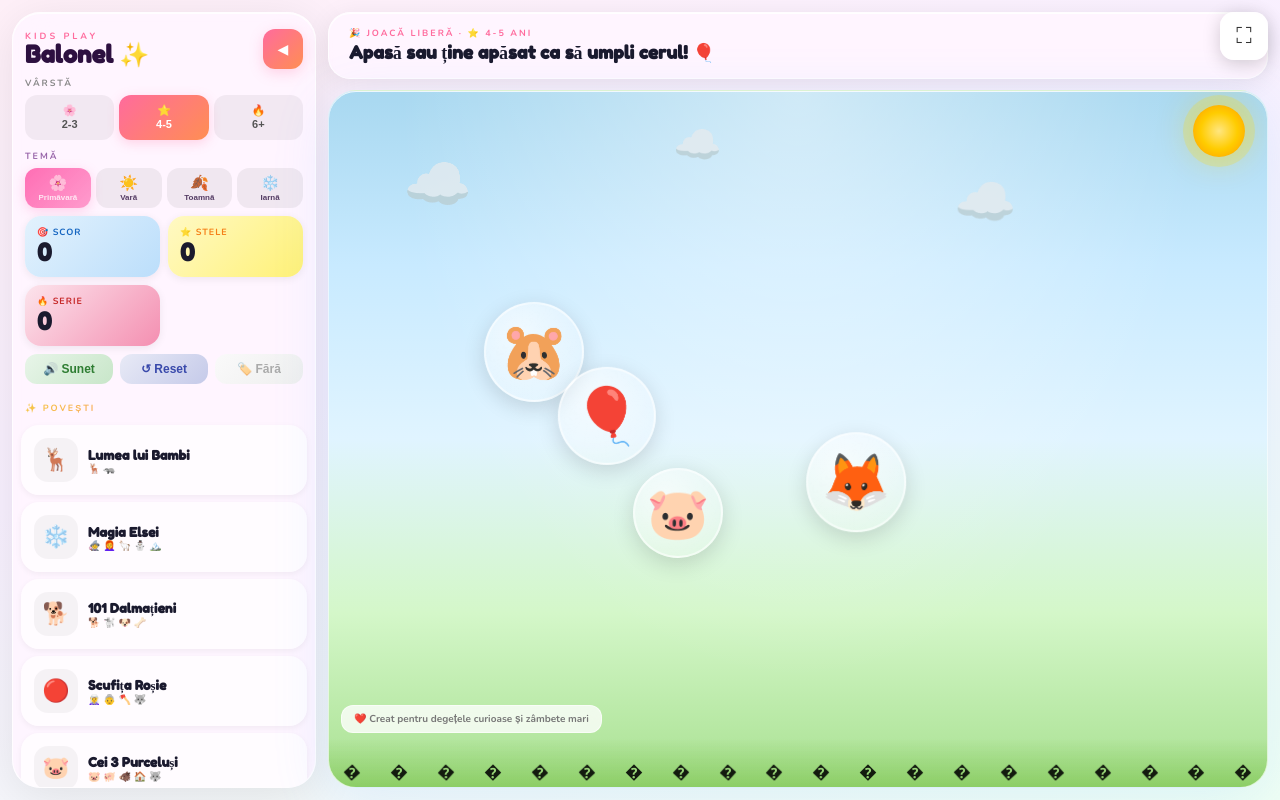
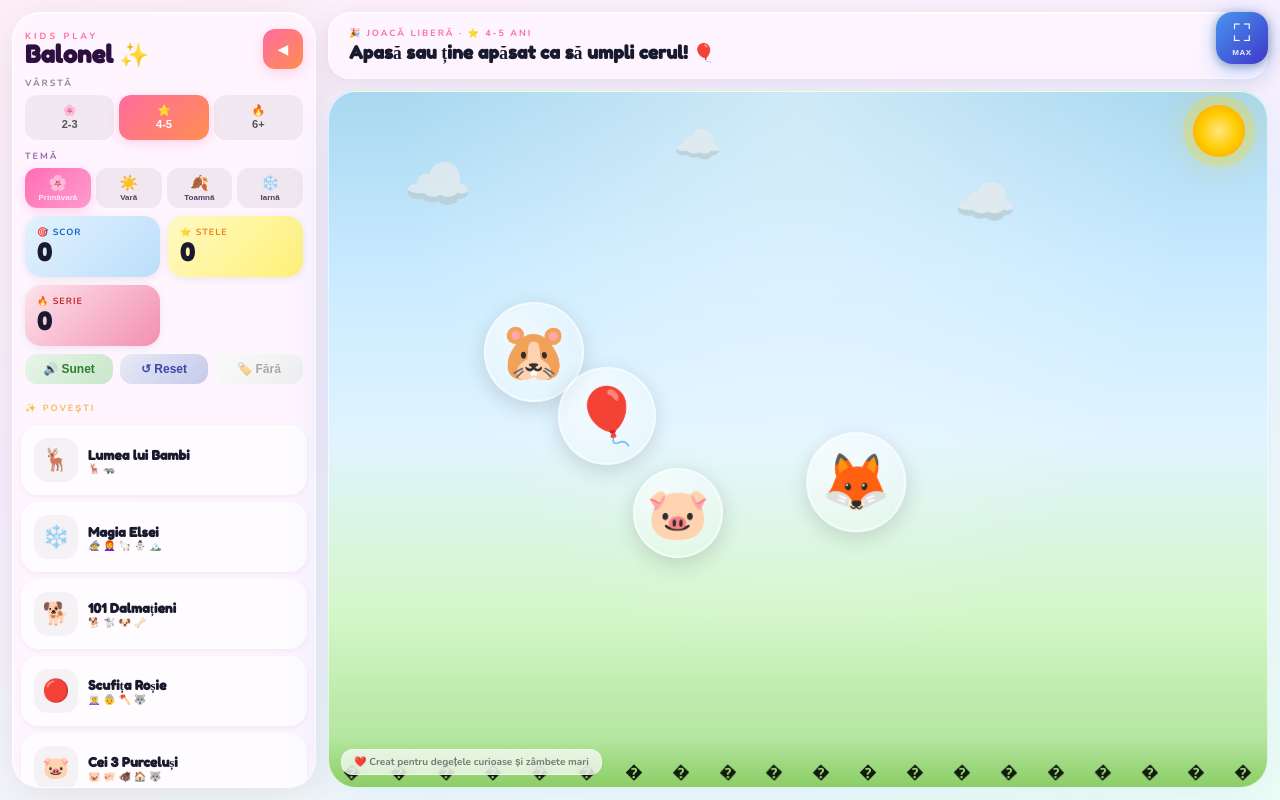
Before and after one commit to Razvanian01/Balonel, a React (Create React App) app: page / in a window 1280 px wide. Built offline with nearby package versions, Linux system fonts and the light colour scheme.

Commit message:
Refactor fullscreen functionality and controls
Refactor fullscreen logic to improve clarity and functionality. Added auto-enter fullscreen on first load and enhanced button controls.

```diff
--- a/src/App.jsx
+++ b/src/App.jsx
@@ -1413,28 +1413,31 @@ export default function App(){
   const isNight = game==="snowwhite" || game==="elsa" || game==="fireworks" || theme==="winter";
 
   // ── FULLSCREEN LOGIC ──
-  const toggleFullscreen = useCallback(()=>{
+  // ── Fullscreen helpers ──
+  const enterFullscreen = useCallback(()=>{
     const el = document.documentElement;
-    const isFs = !!(
-      document.fullscreenElement ||
-      document.webkitFullscreenElement ||
-      document.mozFullScreenElement
-    );
-    if(!isFs){
-      // Enter fullscreen — try all vendor prefixes
-      if(el.requestFullscreen)           el.requestFullscreen();
+    try{
+      if(el.requestFullscreen)            el.requestFullscreen();
       else if(el.webkitRequestFullscreen) el.webkitRequestFullscreen();
       else if(el.mozRequestFullScreen)    el.mozRequestFullScreen();
       else if(el.msRequestFullscreen)     el.msRequestFullscreen();
-    } else {
-      // Exit fullscreen — try all vendor prefixes
+    }catch(e){}
+  },[]);
+
+  const exitFullscreen = useCallback(()=>{
+    try{
       if(document.exitFullscreen)            document.exitFullscreen();
       else if(document.webkitExitFullscreen) document.webkitExitFullscreen();
       else if(document.mozCancelFullScreen)  document.mozCancelFullScreen();
       else if(document.msExitFullscreen)     document.msExitFullscreen();
-    }
+    }catch(e){}
   },[]);
 
+  const toggleFullscreen = useCallback(()=>{
+    isFullscreen ? exitFullscreen() : enterFullscreen();
+  },[isFullscreen, enterFullscreen, exitFullscreen]);
+
+  // Sync state with actual fullscreen status
   useEffect(()=>{
     const handler=()=>{
       const isFs=!!(
@@ -1453,6 +1456,20 @@ export default function App(){
       document.removeEventListener("mozfullscreenchange",handler);
     };
   },[]);
+
+  // ── AUTO-ENTER FULLSCREEN on first load ──
+  useEffect(()=>{
+    // Small delay to allow browser to be ready
+    const t = setTimeout(()=>{
+      const alreadyFs=!!(
+        document.fullscreenElement||
+        document.webkitFullscreenElement||
+        document.mozFullScreenElement
+      );
+      if(!alreadyFs) enterFullscreen();
+    }, 800);
+    return()=>clearTimeout(t);
+  },[enterFullscreen]);
 
   // ── FIREWORKS LOGIC ──
   const spawnFirework = useCallback((clientX, clientY)=>{
@@ -1803,24 +1820,48 @@ export default function App(){
       <FireworkCanvas fireworksList={fireworks} canvasRef={areaRef} speed={fwSpeed}/>
 
       {/* Fullscreen button */}
-      <button
-        onClick={toggleFullscreen}
-        title={isFullscreen?"Ieși din fullscreen":"Fullscreen"}
-        style={{
-          position:"fixed",top:12,right:12,zIndex:10000,
-          width:48,height:48,borderRadius:14,border:"none",cursor:"pointer",
-          background:isFullscreen
-            ?"linear-gradient(135deg,#ff6b9d,#ff8e53)"
-            :"rgba(255,255,255,0.92)",
-          backdropFilter:"blur(12px)",
-          boxShadow:`0 4px 18px ${isFullscreen?"rgba(255,107,157,0.4)":"rgba(0,0,0,0.18)"}`,
-          fontSize:22,display:"flex",alignItems:"center",justifyContent:"center",
-          transition:"all .25s",
-          color:isFullscreen?"#fff":"#333",
-        }}
-      >{isFullscreen?"🗗":"⛶"}</button>
-
-      <div style={{display:"flex",minHeight:"100dvh",minHeight:"100vh",padding:12,gap:12,height:"100dvh",height:"100vh",overflow:"hidden",
+      {/* Fullscreen controls — always visible */}
+      <div style={{
+        position:"fixed", top:12, right:12, zIndex:10000,
+        display:"flex", flexDirection:"column", gap:6,
+      }}>
+        {/* Maximize button — shown when NOT fullscreen */}
+        {!isFullscreen&&(
+          <button
+            onClick={enterFullscreen}
+            title="Maximizează jocul"
+            style={{
+              width:52,height:52,borderRadius:16,border:"none",cursor:"pointer",
+              background:"linear-gradient(135deg,#4895ef,#3f37c9)",
+              backdropFilter:"blur(12px)",
+              boxShadow:"0 4px 20px rgba(72,149,239,0.5), 0 2px 8px rgba(0,0,0,0.3)",
+              fontSize:24,display:"flex",flexDirection:"column",alignItems:"center",justifyContent:"center",
+              color:"#fff",gap:1,transition:"all .2s",
+            }}>
+            <span>⛶</span>
+            <span style={{fontSize:8,fontWeight:900,letterSpacing:0.5,opacity:.9}}>MAX</span>
+          </button>
+        )}
+        {/* Minimize button — shown when IN fullscreen */}
+        {isFullscreen&&(
+          <button
+            onClick={exitFullscreen}
+            title="Minimizează jocul"
+            style={{
+              width:52,height:52,borderRadius:16,border:"none",cursor:"pointer",
+              background:"linear-gradient(135deg,#ff4d6d,#c9184a)",
+              backdropFilter:"blur(12px)",
+              boxShadow:"0 4px 20px rgba(255,77,109,0.5), 0 2px 8px rgba(0,0,0,0.3)",
+              fontSize:24,display:"flex",flexDirection:"column",alignItems:"center",justifyContent:"center",
+              color:"#fff",gap:1,transition:"all .2s",
+            }}>
+            <span>🗗</span>
+            <span style={{fontSize:8,fontWeight:900,letterSpacing:0.5,opacity:.9}}>MIN</span>
+          </button>
+        )}
+      </div>
+
+      <div style={{display:"flex",minHeight:"100vh",padding:isFullscreen?8:12,gap:isFullscreen?8:12,height:"100vh",overflow:"hidden",
         background:pulse?"radial-gradient(circle at 50% 50%,#fffde7,#ffefc0 50%,#f0f7ff)":T.appBg,
         transition:"background .5s",fontFamily:"'Nunito',sans-serif"}} className="app-layout">
 
@@ -2194,10 +2235,24 @@ export default function App(){
             {bursts.map(b=><Burst key={b.id} x={b.x} y={b.y} emoji={b.emoji}/>)}
             {flashes.map(f=><Flash key={f.id} x={f.x} y={f.y} text={f.text}/>)}
 
-            <div style={{position:"absolute",bottom:54,left:12,display:"flex",alignItems:"center",gap:6,
-              background:"rgba(255,255,255,0.78)",backdropFilter:"blur(10px)",borderRadius:12,padding:"6px 12px",
-              fontSize:10,fontWeight:700,color:"#777",border:"1px solid rgba(255,255,255,0.6)"}}>
-              ❤️ Creat pentru degețele curioase și zâmbete mari
+            <div style={{position:"absolute",bottom:12,left:12,display:"flex",
+              alignItems:"center",gap:8,flexWrap:"wrap"}}>
+              <div style={{
+                background:"rgba(255,255,255,0.72)",backdropFilter:"blur(10px)",
+                borderRadius:12,padding:"5px 12px",
+                fontSize:10,fontWeight:700,color:"#777",
+                border:"1px solid rgba(255,255,255,0.5)"}}>
+                ❤️ Creat pentru degețele curioase și zâmbete mari
+              </div>
+              {isFullscreen&&(
+                <div style={{
+                  background:"rgba(0,0,0,0.35)",backdropFilter:"blur(10px)",
+                  borderRadius:12,padding:"5px 12px",
+                  fontSize:10,fontWeight:700,color:"rgba(255,255,255,0.6)",
+                  border:"1px solid rgba(255,255,255,0.15)"}}>
+                  ESC sau 🗗 pentru a ieși
+                </div>
+              )}
             </div>
           </div>
         </div>
```
